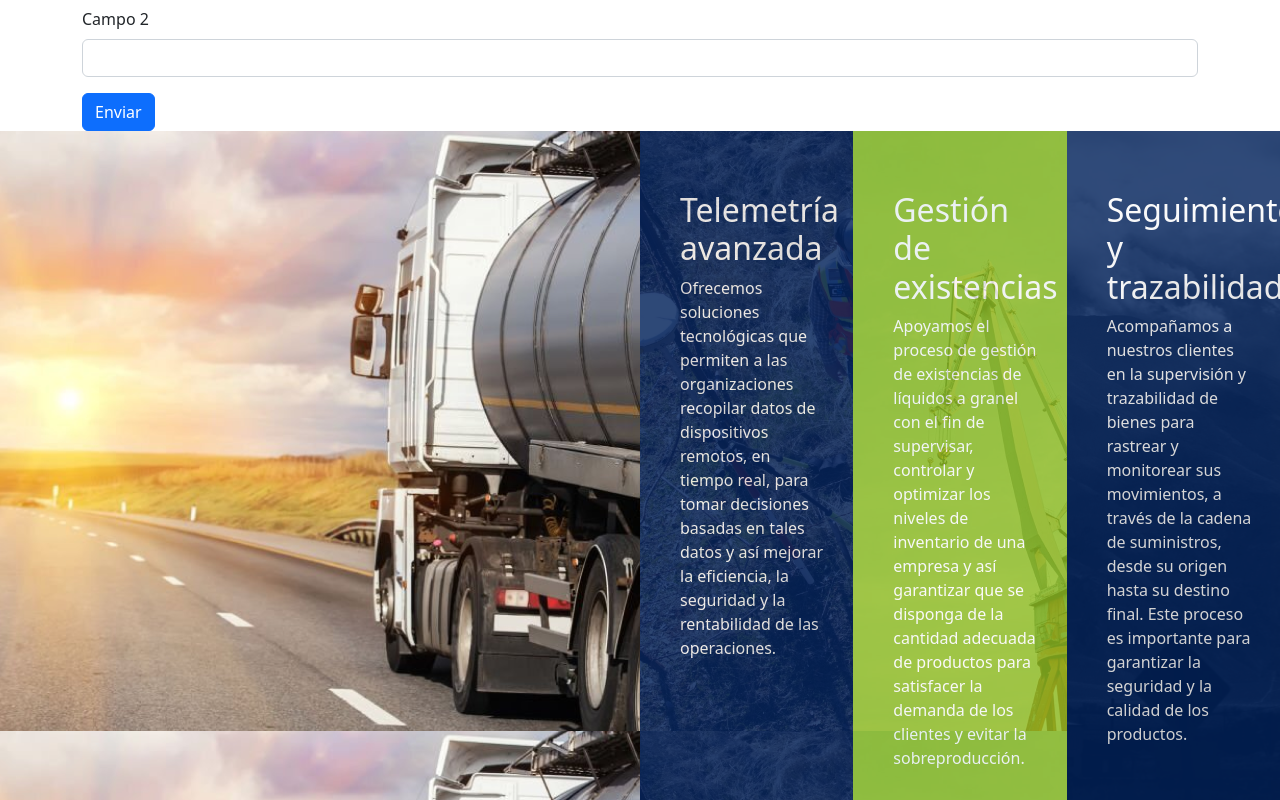
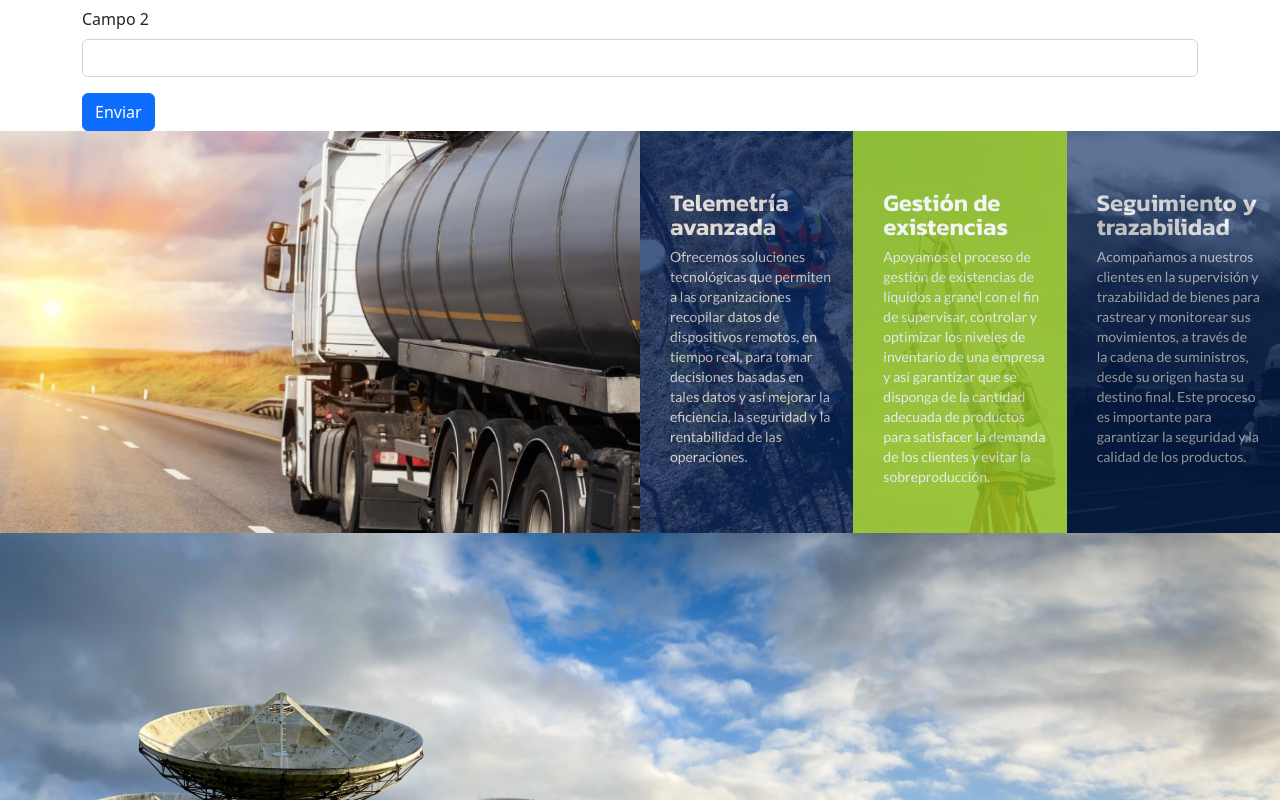
Before and after one commit to Enteleqqia/angular-enteleqqia-frontend-main, an Angular app: page / in a window 1280 px wide. Shown: the part 2180-2980 px from the top of the page. Built offline with nearby package versions, Linux system fonts and the light colour scheme.

Commit message:
feat: add img and format

```diff
--- a/src/app/app.component.html
+++ b/src/app/app.component.html
@@ -178,7 +178,7 @@
         <div class="col-lg-6">
           <div class="row">
             <div class="col-md-4 bg-secondary text-white bg-img-1">
-              <div style="background-color: #00215B; opacity: 0.8; width: 100%; height: 100%;">
+              <div style="background-color: #00215B; opacity: 0.7; width: 100%; height: 100%;">
                 <div class="pad">
                   <h2>Telemetr&iacute;a avanzada</h2>
                   <p>Ofrecemos soluciones tecnol&oacute;gicas que permiten a las organizaciones recopilar datos de dispositivos remotos, en tiempo real, para tomar decisiones basadas en tales datos y as&iacute; mejorar la eficiencia, la seguridad y la rentabilidad de las operaciones.</p>
@@ -187,7 +187,7 @@
 
             </div>
             <div class="col-md-4 bg-info text-white bg-img-2">
-              <div style="background-color: #8FBF21; opacity: 0.8; width: 100%; height: 100%;">
+              <div style="background-color: #8FBF21; opacity: 0.85; width: 100%; height: 100%;">
                 <div class="pad">
                   <h2>Gesti&oacute;n de existencias</h2>
                   <p>Apoyamos el proceso de gesti&oacute;n de existencias de l&iacute;quidos a granel con el fin de supervisar, controlar y optimizar los niveles de inventario de una empresa y as&iacute; garantizar que se disponga de la cantidad adecuada de productos para satisfacer la demanda de los clientes y evitar la sobreproducci&oacute;n.</p>
@@ -195,7 +195,7 @@
               </div>
             </div>
             <div class="col-md-4 bg-dark text-white bg-img-3">
-              <div style="background-color: #00215B; opacity: 0.8; width: 100%; height: 100%;">
+              <div style="background-color: #00215B; opacity: 0.6; width: 100%; height: 100%;">
                 <div class="pad">
                   <h2>Seguimiento y trazabilidad</h2>
                   <p>Acompa&ntilde;amos a nuestros clientes en la supervisi&oacute;n y trazabilidad de bienes para rastrear y monitorear sus movimientos, a trav&eacute;s de la cadena de suministros, desde su origen hasta su destino final. Este proceso es importante para garantizar la seguridad y la calidad de los productos.</p>
--- a/src/app/app.component.scss
+++ b/src/app/app.component.scss
@@ -114,29 +114,68 @@ flex-grow: 0;
 
   .bg-img-0{
     background-image: url("../assets/img/camion1.png");
+    background-size: cover;
+    background-position: center;
+
+    background-repeat : no-repeat;
 
   }
 
   .bg-img-1 {
     background-image: url("../assets/img/mask-group-2.png");
     padding:0;
+    background-size: cover;
   }
 
   .bg-img-2 {
     background-image: url("../assets/img/crane-and-building-construction-site-on-background-BPZXL3M.png");
     padding:0;
+    background-size: cover;
   }
 
   .bg-img-3 {
     background-image: url("../assets/img/mask-group-1.png");
     padding:0;
+    background-size: cover;
   }
 
   .pad{
     padding-top: 60px;
-    padding-left: 40px;
-    padding-right: 26px;
-    padding-bottom: 40px;
+    padding-left: 30px;
+    padding-right: 20px;
+    padding-bottom: 30px;
+    text-align: left;
+    h2{
+        font-family: 'Kanit';
+font-style: normal;
+font-weight: 600;
+font-size: 24px;
+line-height: 24px;
+/* or 114% */
+
+
+color: #FFFFFF;
+
+
+/* Inside auto layout */
+
+flex: none;
+order: 0;
+flex-grow: 0;
+    }
+    P{
+        font-family: 'Lato', sans-serif;
+        font-style: normal;
+        font-weight: 500;
+        font-size: 14px;
+        line-height: 20px;
+
+        color: #EBECEE;
+
+        flex: none;
+        order: 0;
+        flex-grow: 0;
+    }
   }
 
 
```
